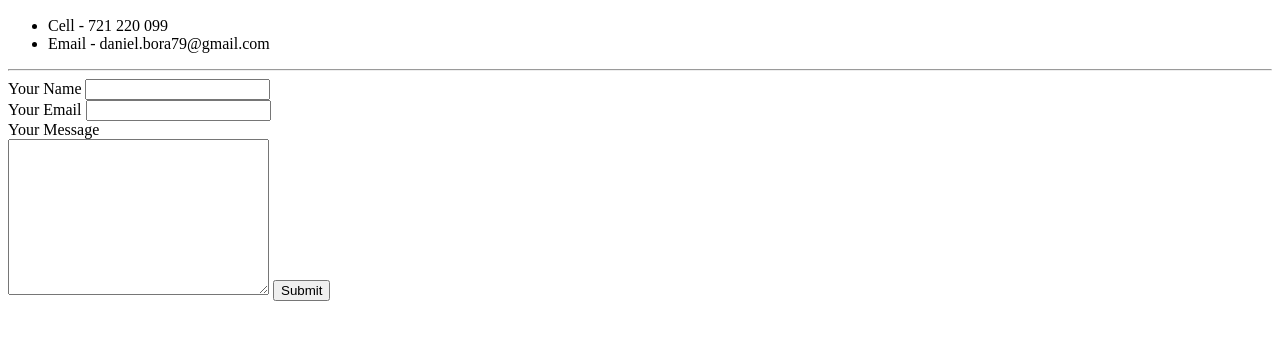
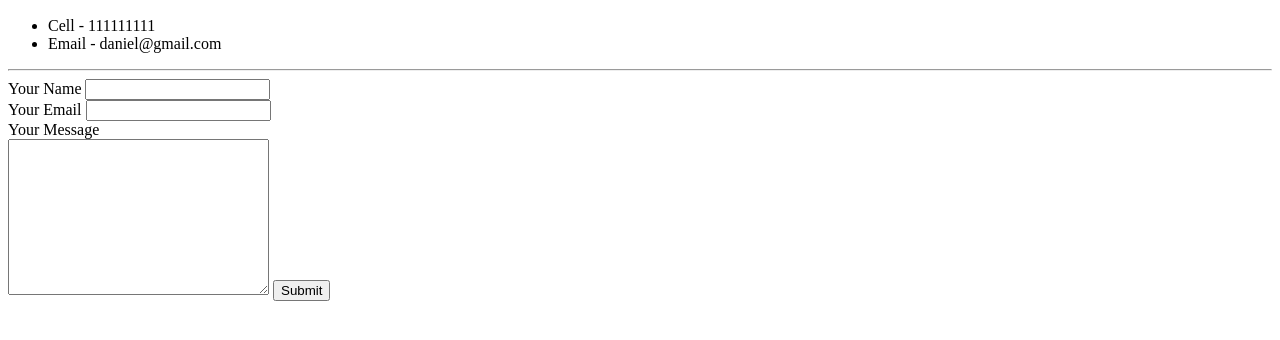
Before and after one commit to borson79/cv, a plain HTML site: page contactme.html in a window 1280 px wide. Shown: the part 42-382 px from the top of the page. Drawn offline with Linux system fonts and the light colour scheme.

Commit message:
Update contactme.html

```diff
--- a/contactme.html
+++ b/contactme.html
@@ -7,8 +7,8 @@
   <body>
     <h3><strong>Contact me</strong></h3>
     <ul>
-      <li>Cell - 721 220 099</li>
-      <li>Email - daniel.bora79@gmail.com</li>
+      <li>Cell - 111111111</li>
+      <li>Email - daniel@gmail.com</li>
     </ul>
     <hr>
 
```
